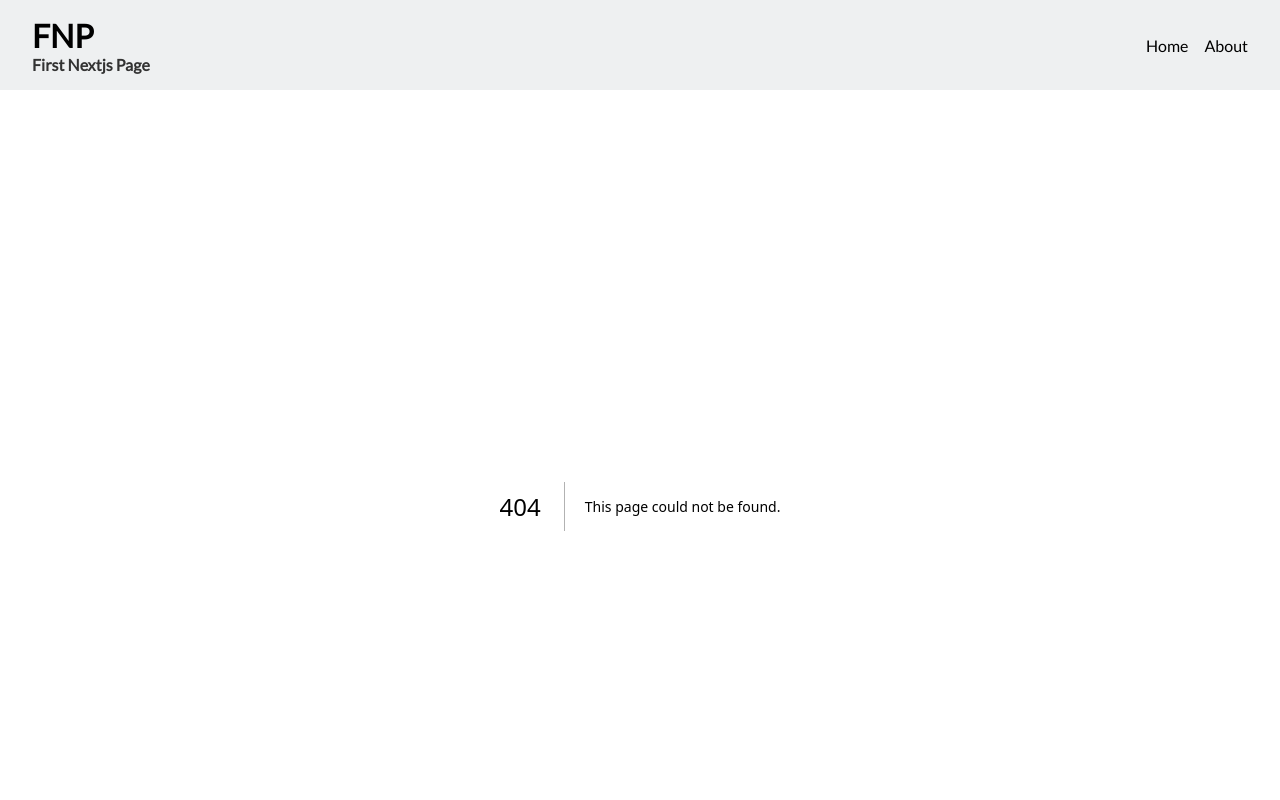
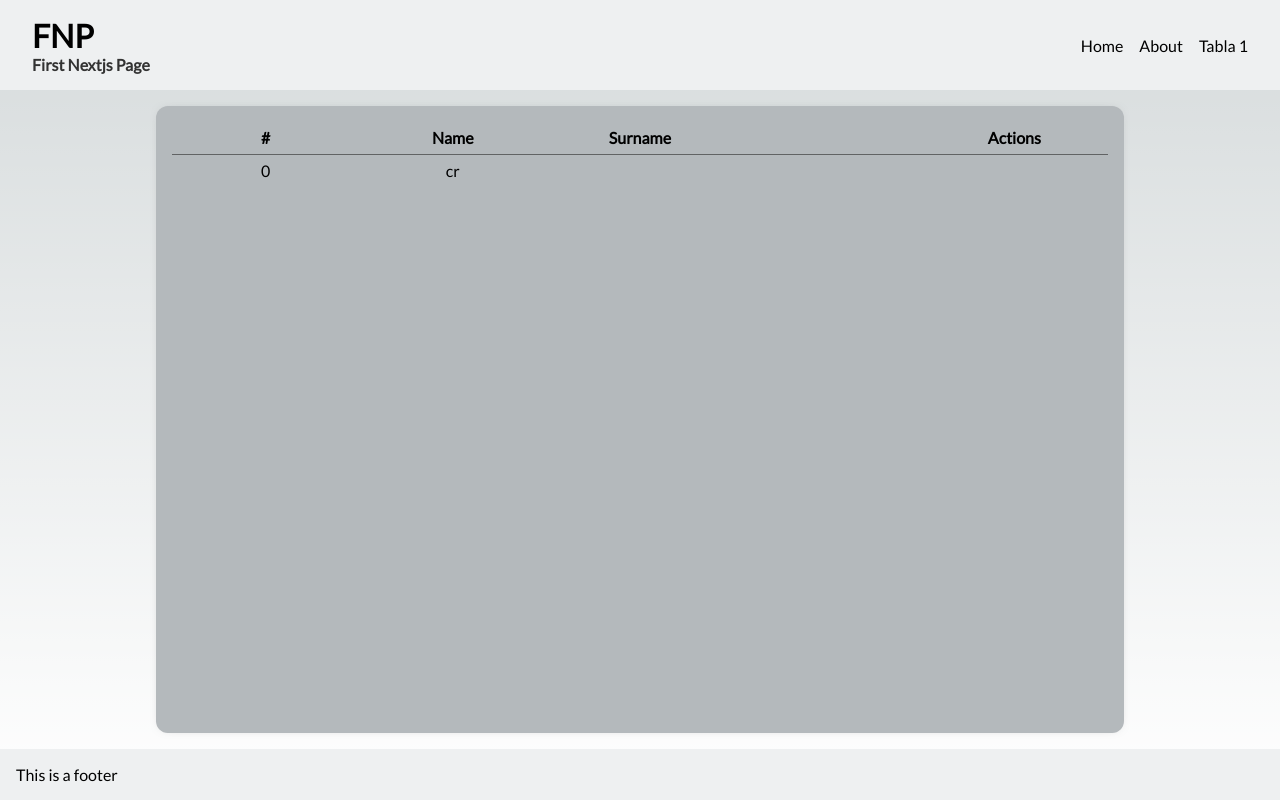
Before and after one commit to JekTheCoder/nextjs-first, a Next.js app: page /table1 in a window 1280 px wide. Before the commit this address had no page. Shown: the top 800 px of the page. Built offline with nearby package versions, Linux system fonts and the light colour scheme.

Commit message:
create: table page

```diff
--- a/src/components/layout/header/index.tsx
+++ b/src/components/layout/header/index.tsx
@@ -20,6 +20,9 @@ export default function Header() {
               About
             </Link>
           </li>
+					<li>
+						<Link className='link' href={'table1'}>Tabla 1</Link>
+					</li>
         </ul>
       </nav>
     </header>
--- /dev/null
+++ b/src/components/table/index.tsx
@@ -0,0 +1,35 @@
+import { Component } from 'react'
+import styles from './table.module.css'
+
+export interface Row<T> {
+  index: number
+  data: T
+}
+
+type Source<T> = () => T[]
+type RowFactory<T> = (row: T, index: number) => JSX.Element
+
+interface TableProps<T> {
+  source: Source<T>
+  children: JSX.Element
+  RowFactory: RowFactory<Row<T>>
+  rowKey: (row: T) => any
+}
+
+export default function Table<T>({
+  RowFactory,
+  source,
+  children,
+  rowKey,
+}: TableProps<T>): JSX.Element {
+  return (
+    <table className={styles.table}>
+      {children}
+      <tbody>
+        {source().map((row, i) => (
+          <RowFactory key={rowKey(row)} data={row} index={i} />
+        ))}
+      </tbody>
+    </table>
+  )
+}
--- /dev/null
+++ b/src/components/table/table.module.css
@@ -0,0 +1,22 @@
+.table {
+	table-layout: fixed;
+	border-collapse: collapse;
+	width: 100%;
+}
+
+.table tbody > tr:nth-child(2) {
+	background-color: rgb(var(--text-secondary-rgb), 0.1);
+}
+
+.table th {
+	border-bottom: 1px solid rgb(var(--text-secondary-rgb), 0.4);
+}
+
+.table td,
+.table th {
+	padding: 0.4rem;
+}
+
+.table td {
+	text-align: center;
+}
--- /dev/null
+++ b/src/pages/table1/Table1.module.scss
@@ -0,0 +1,11 @@
+@mixin card {
+	border-radius: var(--border-radius);
+	background-color: rgb(var(--card-rgb));
+	box-shadow: 0px 0px 10px -5px rgba(var(--card-border-rgb), 0.63);
+}
+
+.card {
+	@include card();
+	padding: 1rem;
+	height: 100%;
+}
--- /dev/null
+++ b/src/pages/table1/index.tsx
@@ -0,0 +1,41 @@
+import Table, { Row } from '@/components/table'
+import styles from './Table1.module.scss'
+
+type Data = {
+  name: string
+}
+
+export default function Table1() {
+  return (
+    <div className={styles.card}>
+      <Table source={source} RowFactory={Row} rowKey={data => data.name}>
+        <thead>
+					<tr>
+						<th>#</th>
+						<th>Name</th>
+						<th>Surname</th>
+						<th></th>
+						<th>Actions</th>
+					</tr>
+				</thead>
+      </Table>
+    </div>
+  )
+}
+
+function source(): Data[] {
+  return [{ name: 'cr' }]
+}
+
+function Row({ data, index }: Row<Data>) {
+	const { name } = data;
+
+  return (
+    <tr>
+      <td>{index}</td>
+      <td>{name}</td>
+			<td></td>
+			<td></td>
+    </tr>
+  )
+}
--- a/src/styles/globals.scss
+++ b/src/styles/globals.scss
@@ -44,8 +44,8 @@
 @media (prefers-color-scheme: dark) {
   :root {
     --foreground-rgb: 255, 255, 255;
-    --background-start-rgb: 0, 0, 0;
-    --background-end-rgb: 0, 0, 0;
+    --background-start-rgb: 23, 30, 50;
+    --background-end-rgb: 23, 26, 33;
 		--text-secondary-rgb: 200, 200, 200;
 
     --primary-glow: radial-gradient(rgba(1, 65, 255, 0.4), rgba(1, 65, 255, 0));
@@ -68,10 +68,10 @@
       #ffffff80
     );
 
-    --callout-rgb: 20, 20, 20;
+    --callout-rgb: 30, 30, 35;
     --callout-border-rgb: 108, 108, 108;
-    --card-rgb: 100, 100, 100;
-    --card-border-rgb: 200, 200, 200;
+    --card-rgb: 50, 50, 50;
+    --card-border-rgb: 100, 100, 100;
   }
 }
 
```
